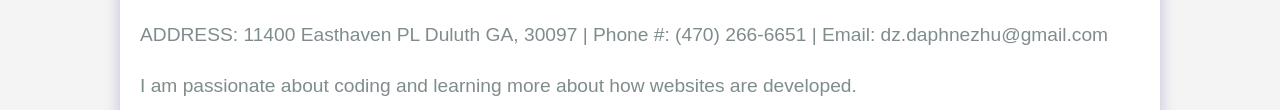
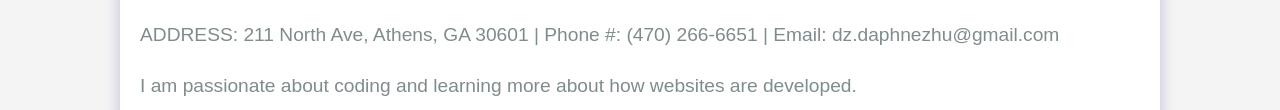
Before and after one commit to ZDaphne/DaphneZ_CV.0, a plain HTML site: page index.html in a window 1280 px wide. Shown: the part 372-482 px from the top of the page. Drawn offline with Linux system fonts and the light colour scheme.

Commit message:
Update index.html

```diff
--- a/index.html
+++ b/index.html
@@ -20,7 +20,7 @@
 
         <img src="daphne_Headshot.jpeg" alt="Daphne Zhu" width="200">
 
-        <p>ADDRESS: 11400 Easthaven PL Duluth GA, 30097 | Phone #: (470) 266-6651 | Email: dz.daphnezhu@gmail.com</p>
+        <p>ADDRESS: 211 North Ave, Athens, GA 30601 | Phone #: (470) 266-6651 | Email: dz.daphnezhu@gmail.com</p>
 
         <p>I am passionate about coding and learning more about how websites are developed.</p>
     </section>
```
